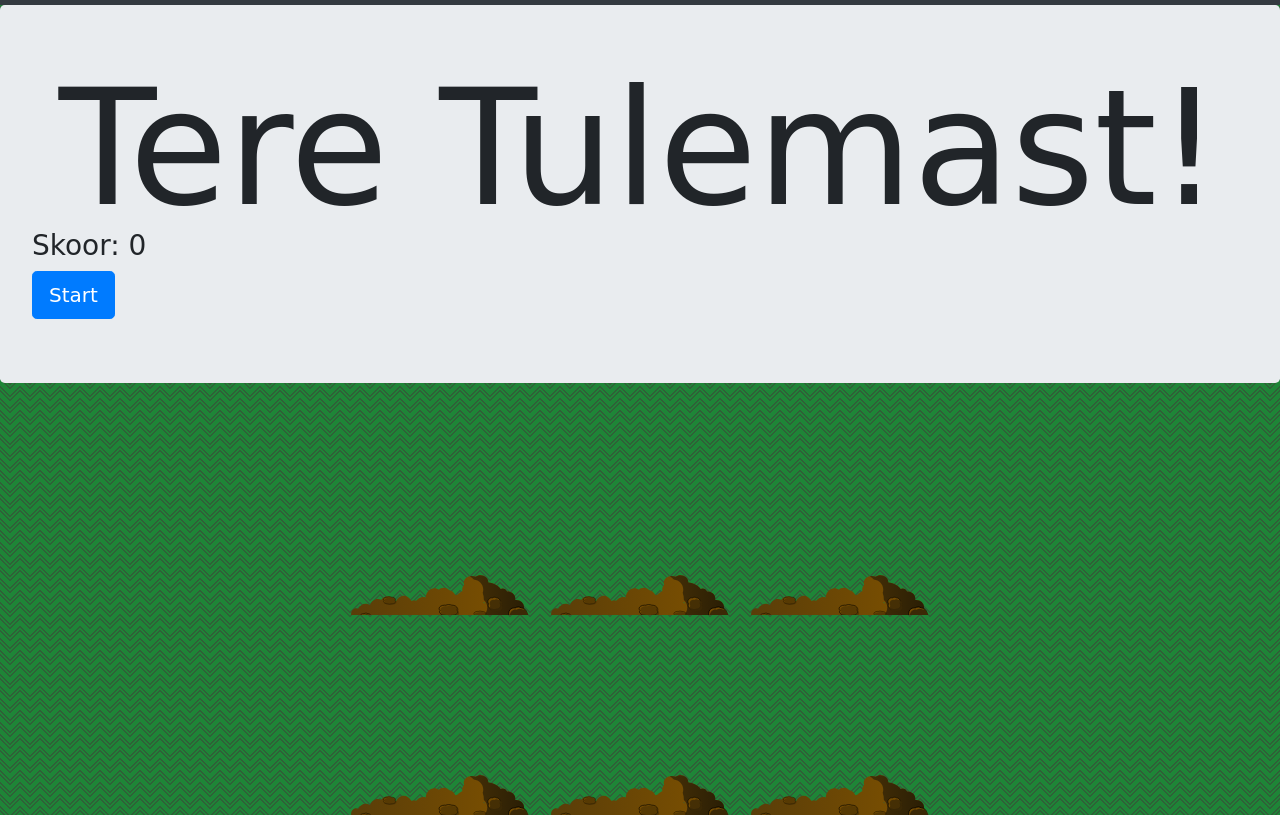
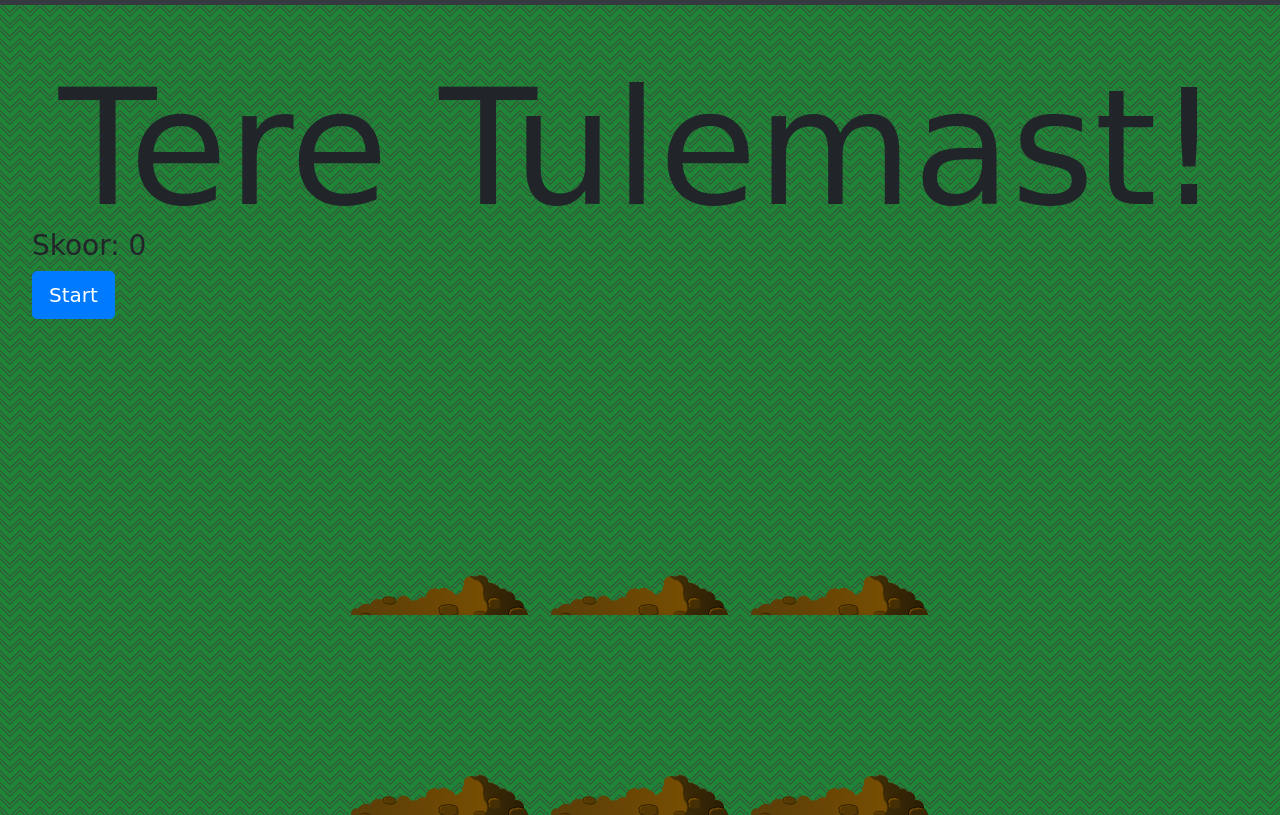
Before and after one commit to tristankrass/geeksOnWheelsLab, a plain HTML site: page index.html in a window 1280 px wide. Shown: the part 71-886 px from the top of the page. Drawn offline with nearby package versions, Linux system fonts and the light colour scheme; files whose address does not match are found by name.

Commit message:
added style

```diff
--- a/index.html
+++ b/index.html
@@ -48,7 +48,7 @@
     <section>
         <!-- Todo: Add a modal with leaderBoard -->
     </section>
-    <section class="jumbotron">
+    <section class="jumbotron bg-transparent">
         <h1>Tere Tulemast!</h1>
         <h3>Skoor: <span class="gameScore">0</span></h3>
         <button class="btn btn-primary btn-lg">Start</button>
```
